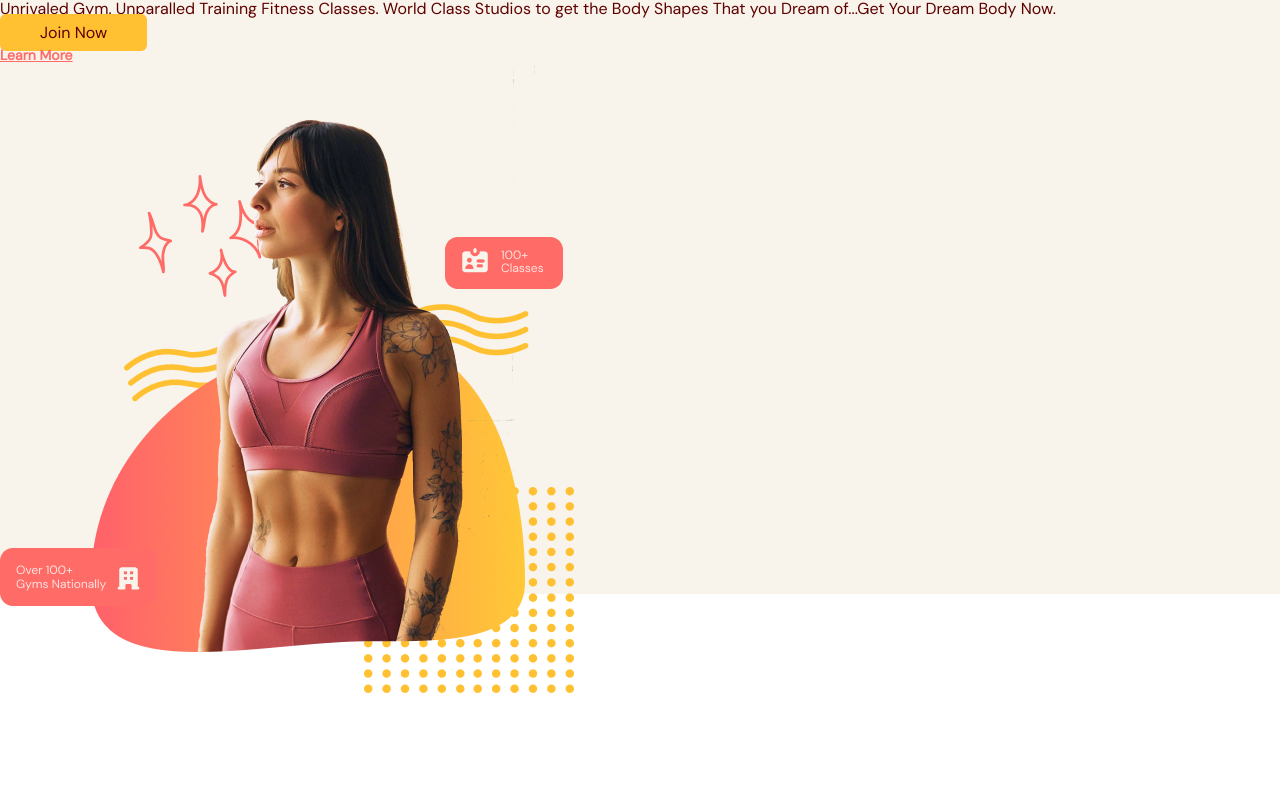
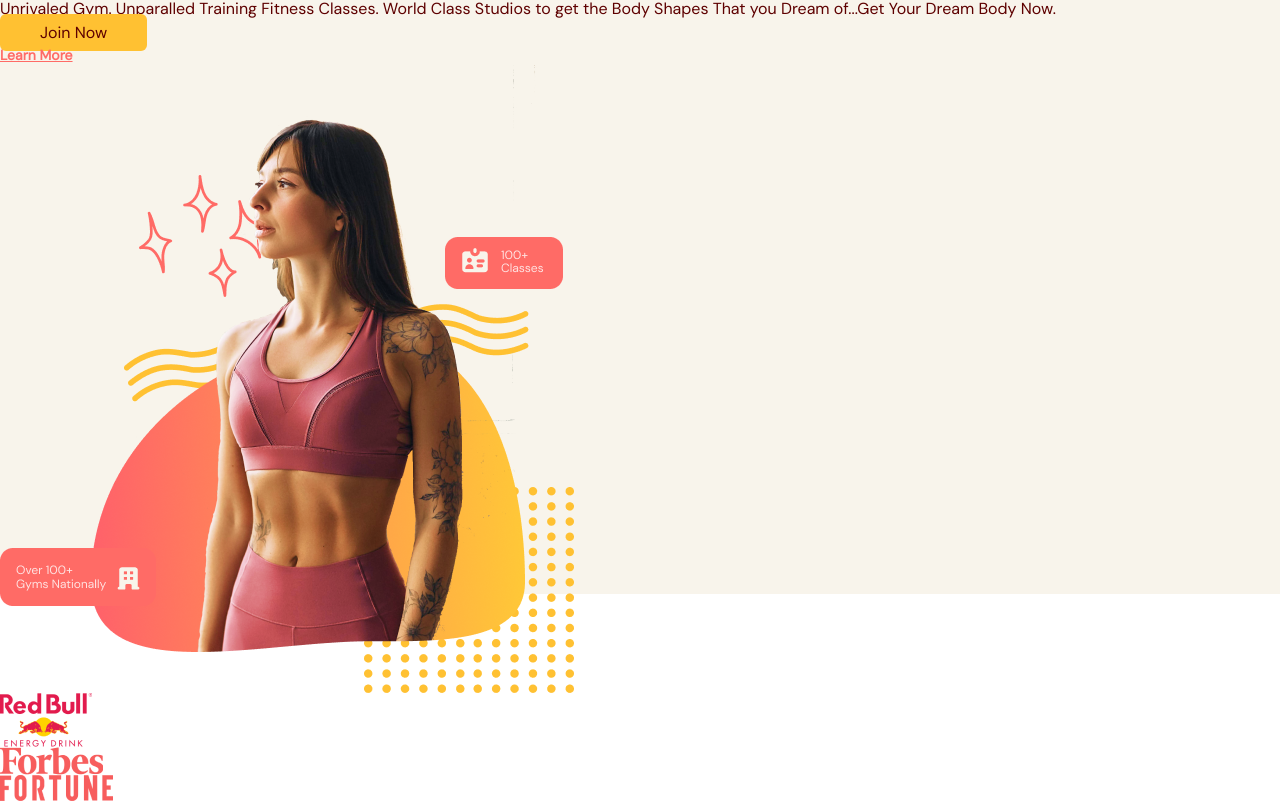
Before and after one commit to khaingthinzarthwe/gym, a React (Vite) app: page / in a window 1280 px wide. Shown: the part 206-1007 px from the top of the page. Before the commit the page ends 899 px from the top, so only its background shows below. Built offline with nearby package versions, Linux system fonts and the light colour scheme.

Commit message:
Adding Sponsors

```diff
--- a/src/scenes/home/index.tsx
+++ b/src/scenes/home/index.tsx
@@ -5,7 +5,7 @@
 import HomePageGraphic from '@/assets/HomePageGraphic.png';
 import SponsorRedBull from '@/assets/SponsorRedBull.png';
 import SponsorForbes from '@/assets/SponsorForbes.png';
-import SponsorFoutune from '@/assets/SponsorFoutune.png';
+import SponsorFoutune from '@/assets/SponsorFortune.png';
 import AnchorLink from 'react-anchor-link-smooth-scroll';
 
 type Props = {
@@ -50,6 +50,17 @@
                 <img alt='home-pageGraphic' src={HomePageGraphic} />
             </div>
         </div>
+        {/* SPONSORS */}
+        {isAboveMediumScreens && (
+        <div>
+            <div>
+                <div>
+                    <img alt='redbull-sponsor' src={SponsorRedBull} />
+                    <img alt='forbes-sponsor' src={SponsorForbes} />
+                    <img alt='fortune-sponsor' src={SponsorFoutune} />
+                </div>
+            </div>
+        </div>)}
     </section>
   )
 }
```
